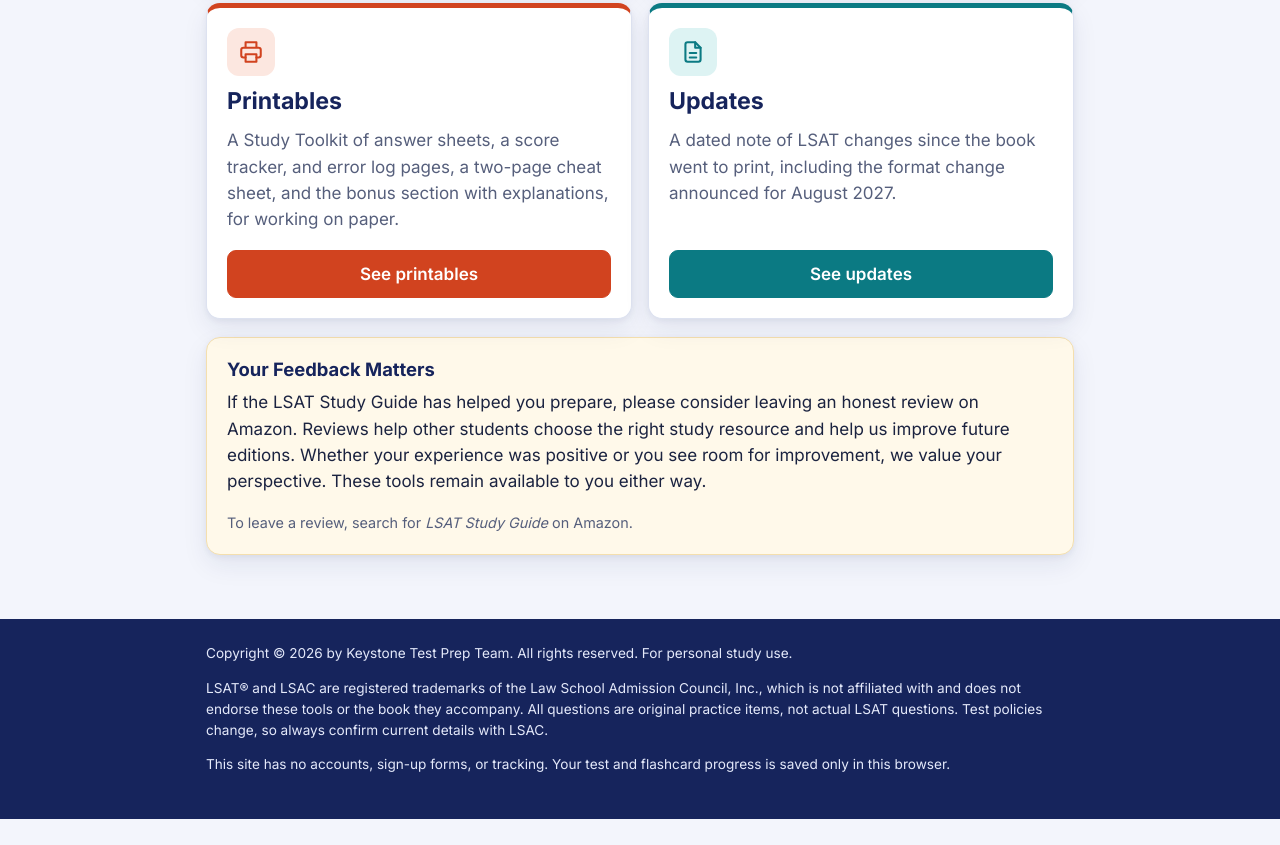
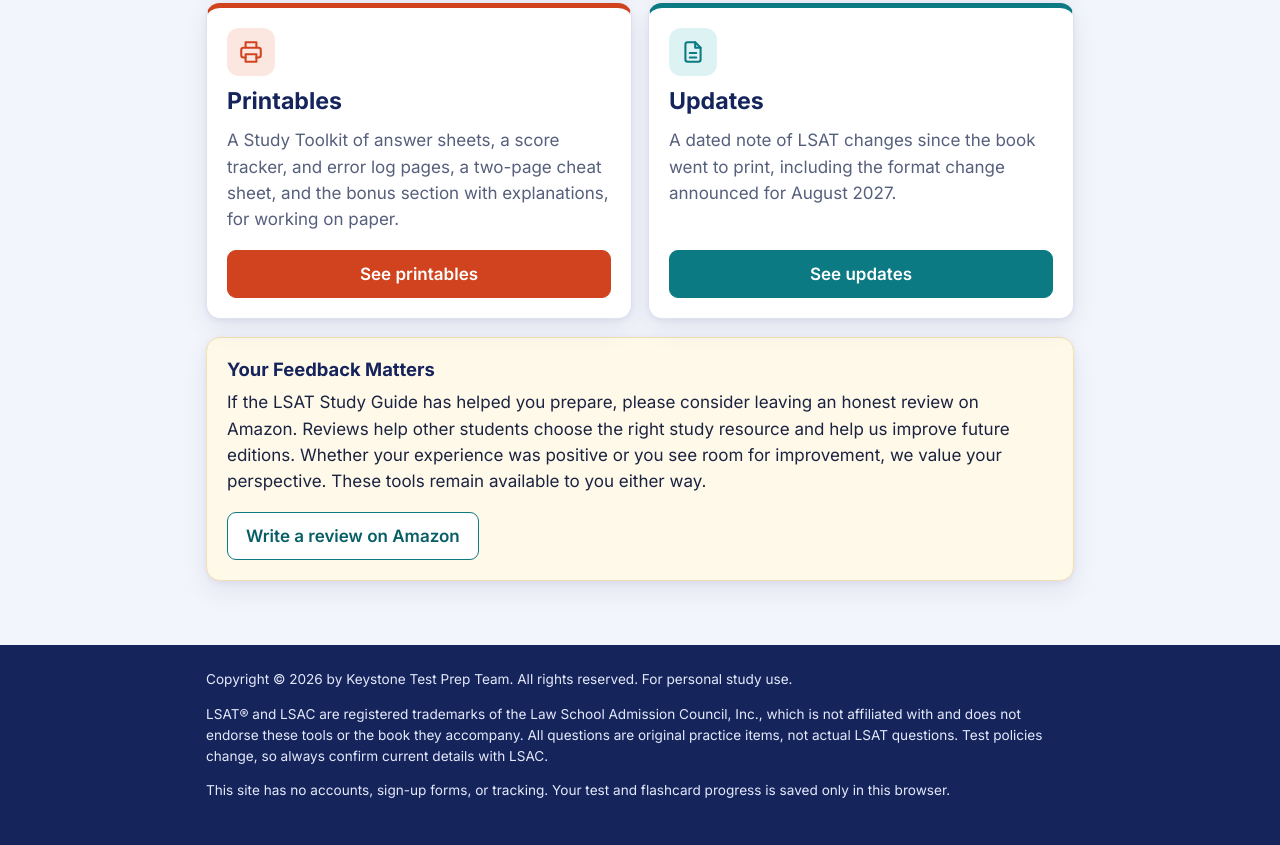
Before and after one commit to keystonetestprep/keystonetestprep.github.io, a plain HTML site: page LSAT_Study_Guide/index.html in a window 1280 px wide. Shown: the part 780-1625 px from the top of the page. Before the commit the page ends 1599 px from the top, so only its background shows below. Drawn offline with Linux system fonts and the light colour scheme.

Commit message:
Set LSAT review link to paperback ASIN B0HSRF21P1

```diff
--- a/LSAT_Study_Guide/index.html
+++ b/LSAT_Study_Guide/index.html
@@ -196,7 +196,7 @@ footer { background: var(--navy); color: #E4E9FA; padding: 24px 0 30px; font-siz
 (function () {
   'use strict';
   // Set this to the Amazon review page once the book is live. Leave empty until then.
-  var REVIEW_URL = '';
+  var REVIEW_URL = 'https://www.amazon.com/review/create-review?asin=B0HSRF21P1';
   var EXAM_SECONDS = 35 * 60;
   var BOOK = 'LSAT Study Guide';
   var D = window.LSAT_DATA;
```
Also changed, not shown: LSAT_Study_Guide/review.html (+1 -1 lines).
